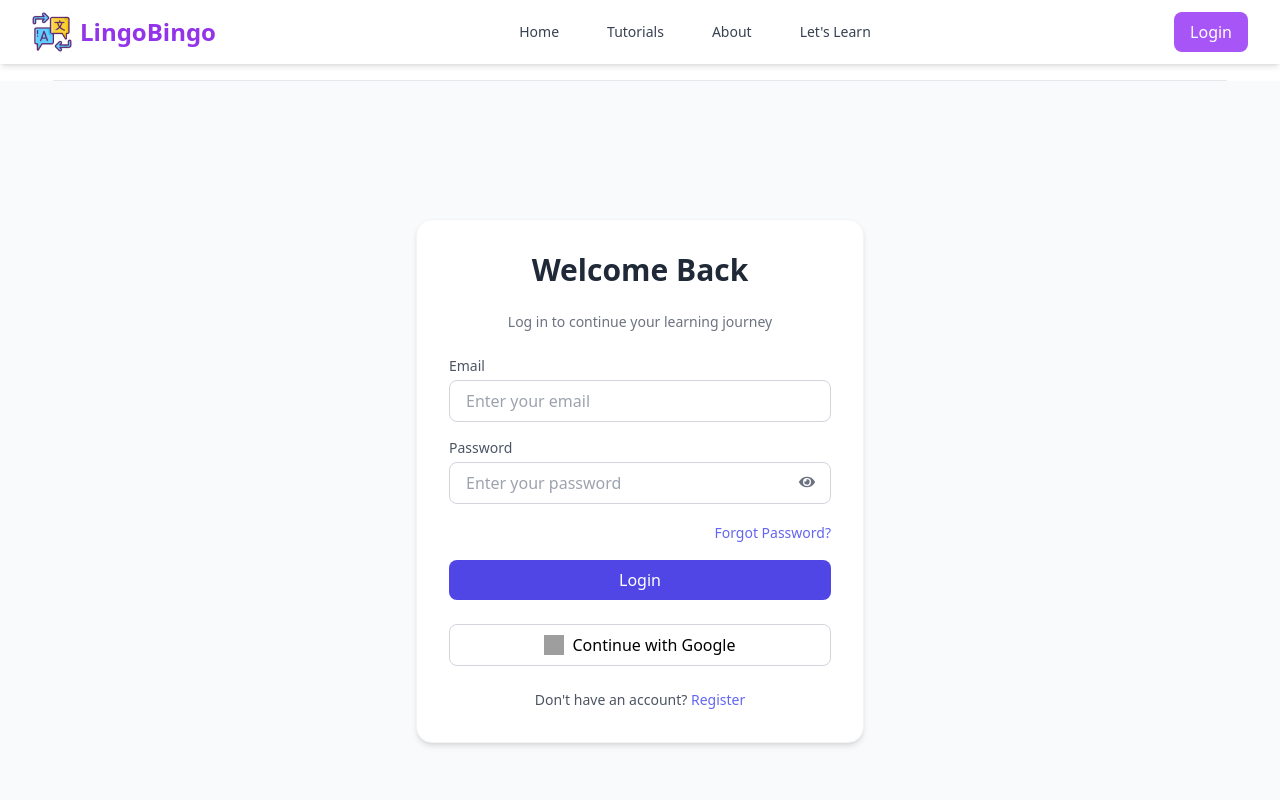
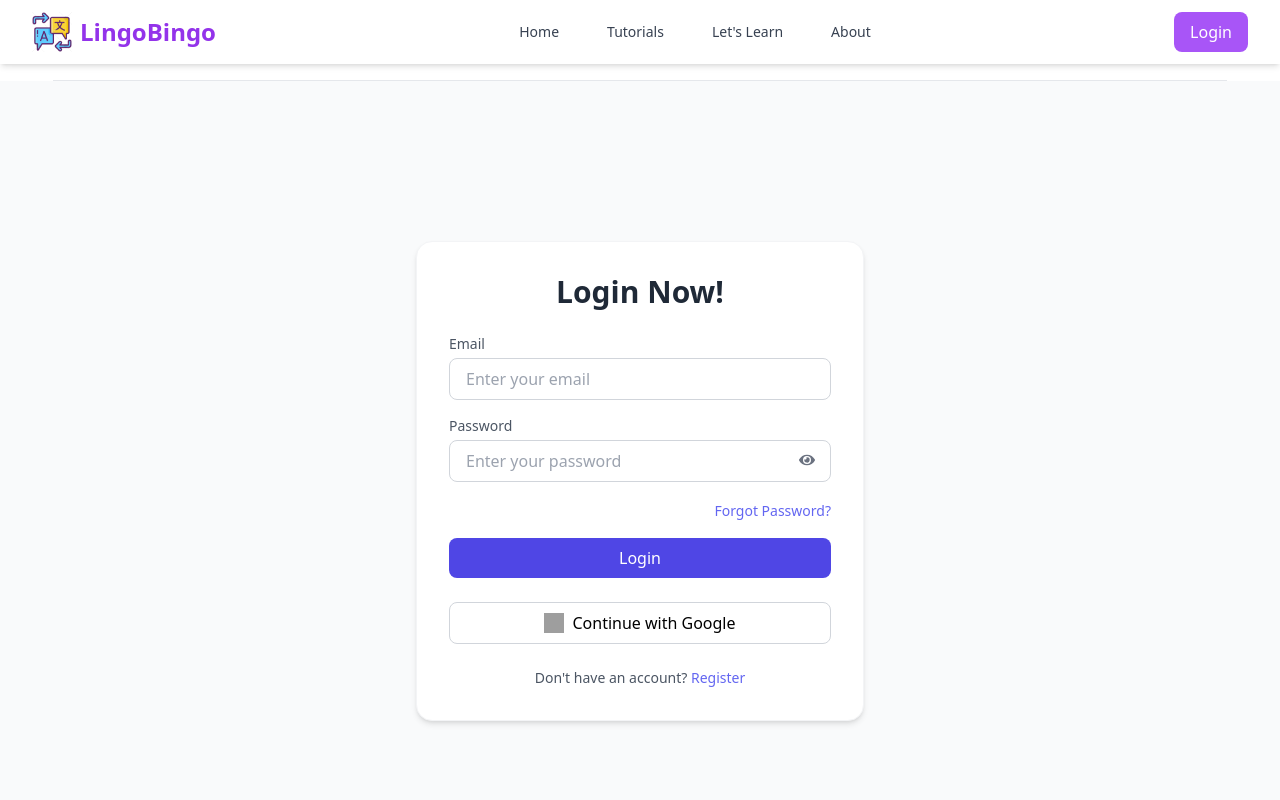
Before and after one commit to atikroman2019/Lingo-Bingo-A-Vocabulary-Learning-Application, a React (Vite) app: page /login in a window 1280 px wide. Shown: the top 800 px of the page. Built offline with nearby package versions, Linux system fonts and the light colour scheme; no server answers; grey boxes are pictures that could not be loaded.

Commit message:
Reload in Private Route issue solved

```diff
--- a/src/Components/Navbar.jsx
+++ b/src/Components/Navbar.jsx
@@ -22,17 +22,17 @@ const Navbar = () => {
       {[
         { to: "/", label: "Home" },
         { to: "/tutorials", label: "Tutorials" },
+        { to: "/start-learning", label: "Let's Learn" },
         { to: "/about-us", label: "About" },
-        { to: "/start-learning", label: "Let's Learn" },
+
       ].map(({ to, label }) => (
         <NavLink
           key={to}
           to={to}
           className={({ isActive }) =>
-            `block px-3 py-2 rounded-md text-sm font-medium transition ${
-              isActive
-                ? "text-purple-600 font-semibold"
-                : "text-gray-700 hover:text-purple-500"
+            `block px-3 py-2 rounded-md text-sm font-medium transition ${isActive
+              ? "text-purple-600 font-semibold"
+              : "text-gray-700 hover:text-purple-500"
             }`
           }
           onClick={() => setMenuOpen(false)}
@@ -45,10 +45,9 @@ const Navbar = () => {
         <NavLink
           to="/my-profile"
           className={({ isActive }) =>
-            `block px-3 py-2 rounded-md text-sm font-medium transition ${
-              isActive
-                ? "text-purple-600 font-semibold"
-                : "text-gray-700 hover:text-purple-500"
+            `block px-3 py-2 rounded-md text-sm font-medium transition ${isActive
+              ? "text-purple-600 font-semibold"
+              : "text-gray-700 hover:text-purple-500"
             }`
           }
           onClick={() => setMenuOpen(false)}
--- a/src/Pages/HomePage.jsx
+++ b/src/Pages/HomePage.jsx
@@ -136,9 +136,11 @@ const HomePage = () => {
         <p className="max-w-2xl mx-auto text-lg mb-8 opacity-90">
           Connect with other learners around the world. Share experiences, discuss challenges, and grow together.
         </p>
-        <button className="bg-white text-green-600 px-10 py-3 font-semibold rounded-full shadow-lg hover:bg-gray-100 transition">
-          Join Now
-        </button>
+        <Link to='/register'>
+          <button className="bg-white text-green-600 px-10 py-3 font-semibold rounded-full shadow-lg hover:bg-gray-100 transition">
+            Join Now
+          </button>
+        </Link>
       </section>
     </div>
   );
--- a/src/Pages/Login.jsx
+++ b/src/Pages/Login.jsx
@@ -33,11 +33,9 @@ const Login = () => {
     <div className="flex items-center justify-center min-h-screen bg-gray-50">
       <div className="bg-white rounded-2xl shadow-md p-8 w-full max-w-md border border-gray-100">
         <h2 className="text-3xl font-semibold mb-6 text-center text-gray-800">
-          Welcome Back
+          Login Now!
         </h2>
-        <p className="text-center text-gray-500 mb-6 text-sm">
-          Log in to continue your learning journey
-        </p>
+
 
         <form onSubmit={handleSubmit} className="space-y-4">
           <div>
--- a/src/Pages/Tutorial.jsx
+++ b/src/Pages/Tutorial.jsx
@@ -14,11 +14,11 @@ const tutorialVideos = [
 ];
 
 const Tutorial = () => {
-  const { user } = useContext(AuthContext);
+  const { user, loading } = useContext(AuthContext);
   const navigate = useNavigate();
 
   useEffect(() => {
-    if (!user) {
+    if (!loading && !user) {
       navigate("/login");
     }
   }, [user, navigate]);
```
